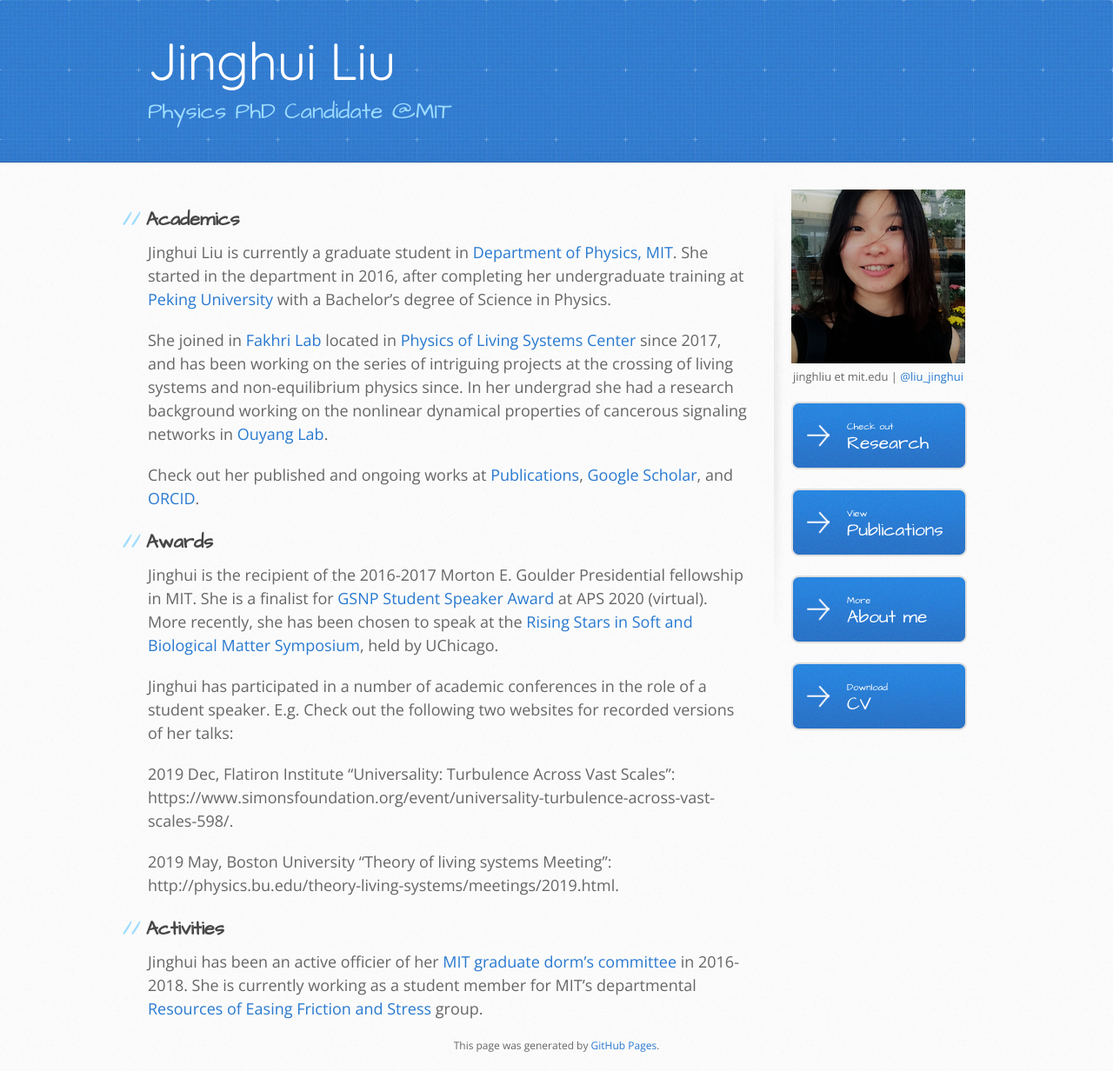
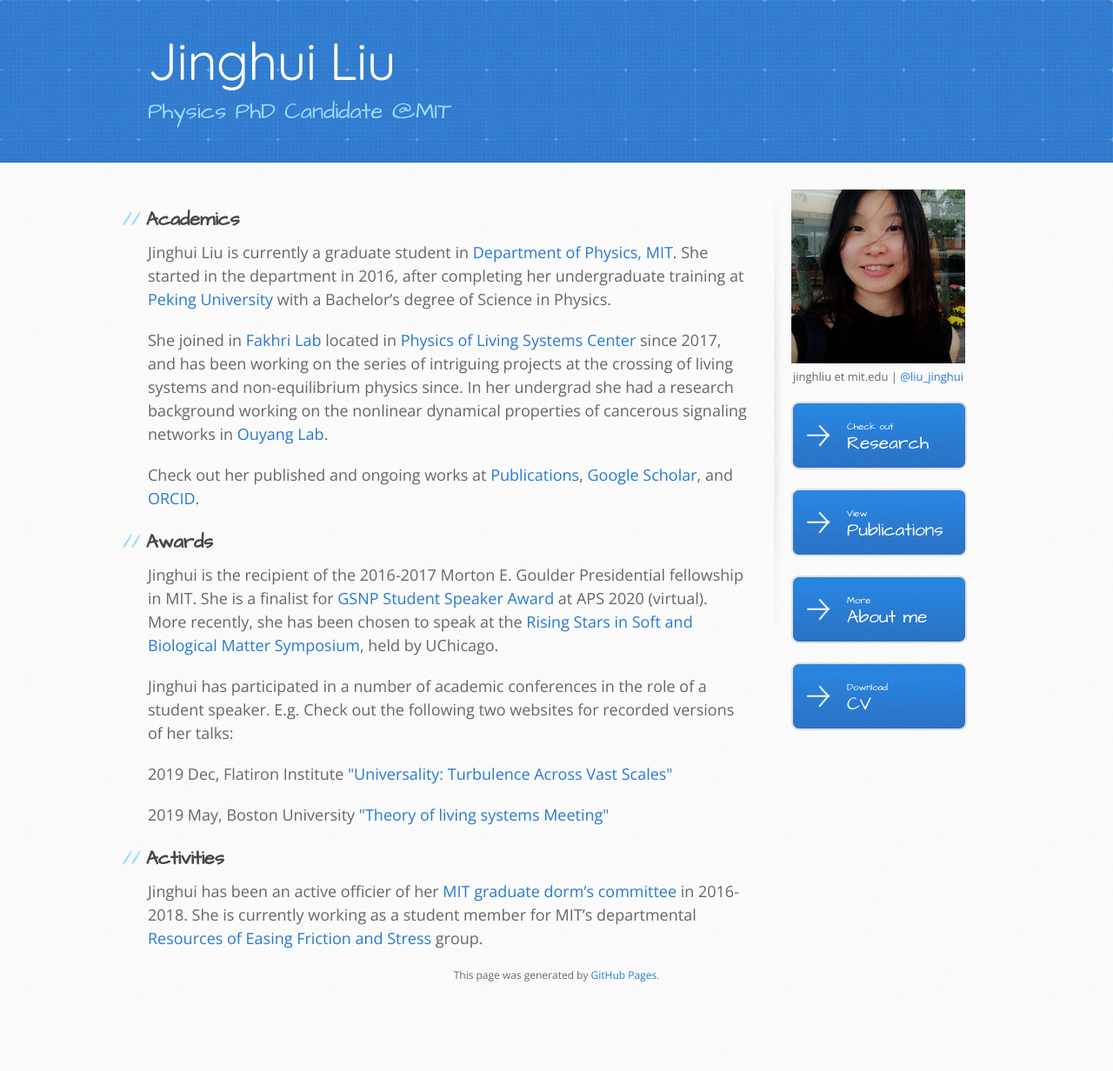
Before and after one commit to jinghui-liu/jinghui-liu.github.io, a Jekyll site: the page built from aboutme.md, in a window 1280 px wide. Shown: the whole page at 87% size. Built offline with Jekyll 4.4.1, drawn with Linux system fonts in a browser that asks for light colours; after the commit the page ends 1151 px from its top, so only the background shows below that.

Commit message:
talk link update

```diff
--- a/aboutme.md
+++ b/aboutme.md
@@ -13,9 +13,12 @@ Jinghui is the recipient of the 2016-2017 Morton E. Goulder Presidential fellows
 
 Jinghui has participated in a number of academic conferences in the role of a student speaker. E.g. Check out the following two websites for recorded versions of her talks:
 
-2019 Dec, Flatiron Institute "Universality: Turbulence Across Vast Scales": https://www.simonsfoundation.org/event/universality-turbulence-across-vast-scales-598/.
-
-2019 May, Boston University "Theory of living systems Meeting": http://physics.bu.edu/theory-living-systems/meetings/2019.html.
+<p style="textalign:center;">
+2019 Dec, Flatiron Institute <a href="https://www.simonsfoundation.org/event/universality-turbulence-across-vast-scales-598/">"Universality: Turbulence Across Vast Scales"</a>
+</p>
+<p style="textalign:center;">
+2019 May, Boston University <a href="http://physics.bu.edu/theory-living-systems/meetings/2019.html">"Theory of living systems Meeting"</a>
+</p>
 
 ## Activities
 Jinghui has been an active officier of her <a href="http://eh.mit.edu/index.php/officers/">MIT graduate dorm's committee</a> in 2016-2018. She is currently working as a student member for MIT's departmental <a href="https://physrefs.mit.edu/about-us">Resources of Easing Friction and Stress</a> group.
```
